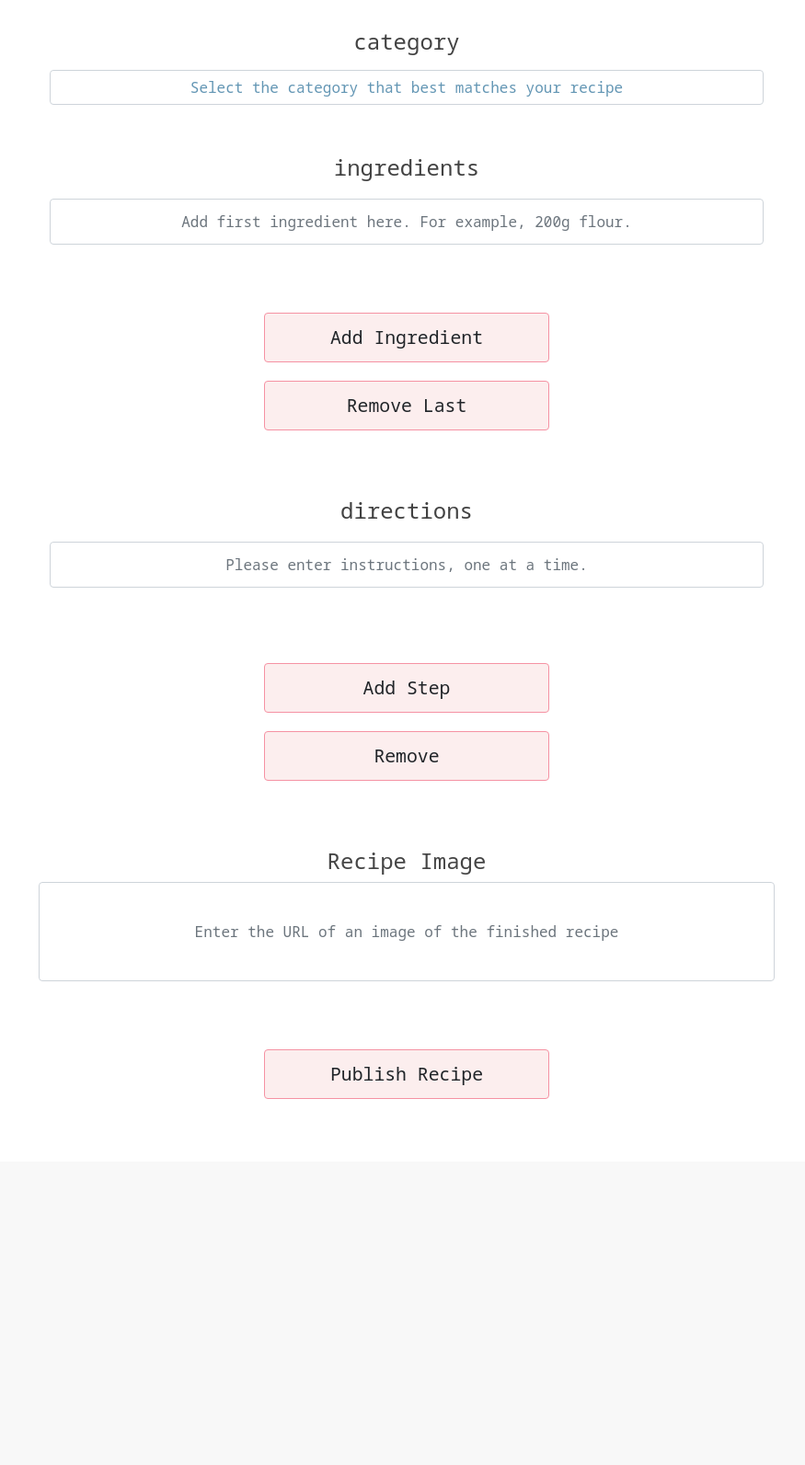
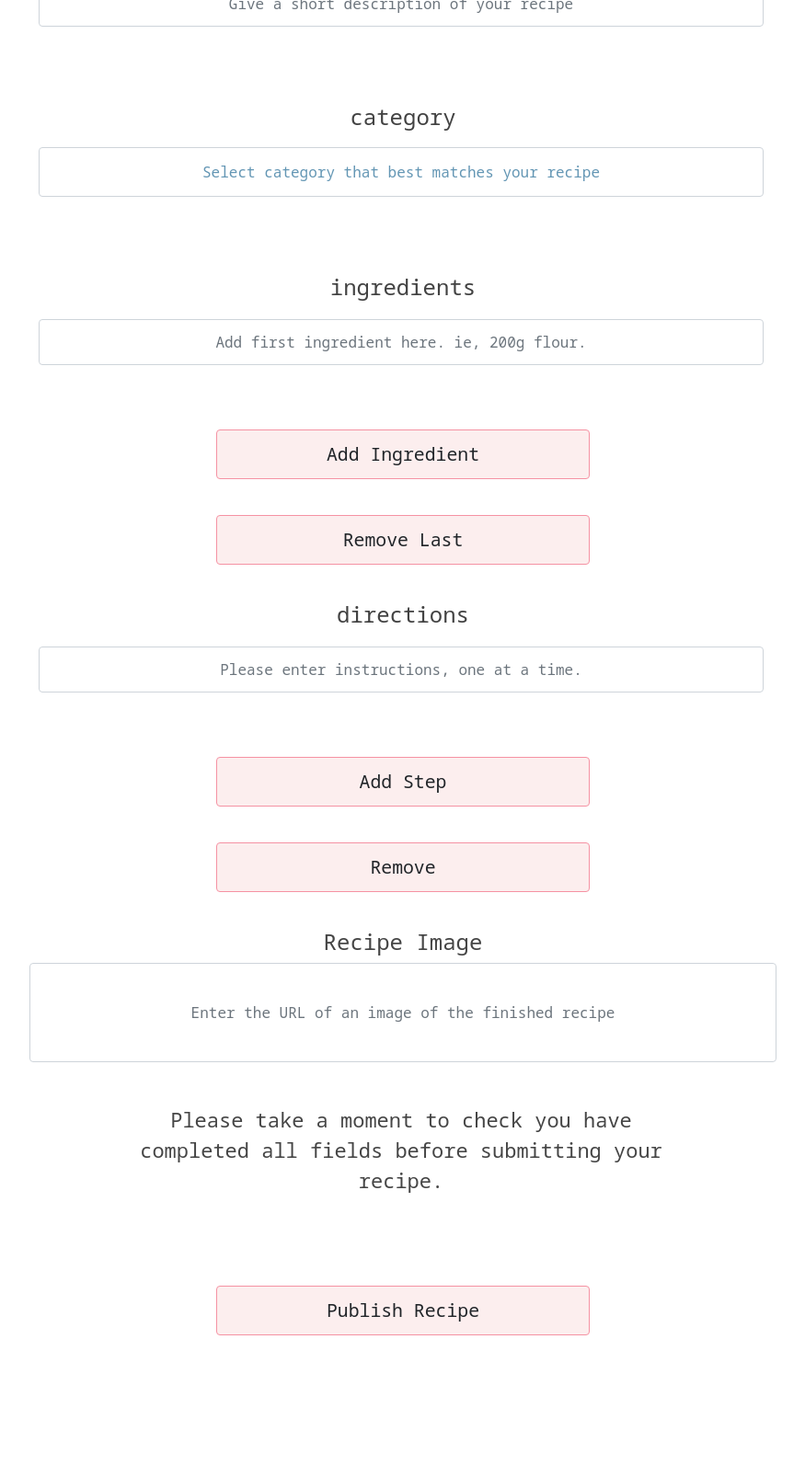
Before and after one commit to thomasmcquillan/the-bakers-crumbs, a Flask app: page /add_recipe in a window 1280 px wide. Shown: the part 881-2474 px from the top of the page at 92% size, without its empty margins (198-1073 px from the left). Before the commit the page ends 2076 px from the top, so only its background shows below. Run offline with Flask 2, Linux system fonts and the light colour scheme; data that the repository does not hold is empty; some libraries are stand-ins or nearby versions.

Commit message:
Edit add recipe template and styles

```diff
--- a/static/css/style.css
+++ b/static/css/style.css
@@ -40,10 +40,10 @@
     left: 0;
 }
 
-#page-content {
+/* #page-content {
     position: relative;
     margin-top: 1rem;
-}
+} */
 
 /* ============================== Links Styling =============================== */
 
@@ -72,13 +72,9 @@
     font-size: .7em;
 }
 
-.social-links a {
+/* .social-links a {
     margin-left: 11px;
-}
-
-.social-links a {
-    display: none;
-}
+} */
 
 .inline-link {
     color: var(--tbc-inky-blue);
@@ -282,7 +278,6 @@
 input.tbc-search-input:focus {
     outline-width: 0;
     background-color: var(--tbc-bg-pinky);
-    /* border: 2px solid orange; */
 }
 
 .input-search input:hover {
@@ -319,16 +314,28 @@
 /* ============================== Forms Styling =============================== */
 
 .add-recipe-row {
-    max-width: 800px;
-    margin-bottom: 54px;
+    display: flex;
+    flex-direction: column;
+    max-width: 860px;
+    margin: 0 auto 54px auto;
     padding: 0;
+    justify-content: center;
+    scrollbar-gutter: 0;
+}
+
+.add-recipe-row div {
+    padding: 10px 14px 10px 10px;
 }
 
 #food-delivery > textarea:placeholder-shown,
-#recipe-directions > textarea:placeholder-shown {
+#recipe-directions-section > textarea:placeholder-shown {
     background-color:var(--tbc-bg-pinky);
     align-content: center;
     line-height: 38px;
+}
+
+select {
+    height: 54px;
 }
 
 /* =========================== Button & Inputs etc =========================== */
@@ -343,13 +350,11 @@
     align-content: center;
     align-items: center;
     justify-self: center;
-    height: auto;
-    margin: 1em auto;
-    padding: .2rem 1.2rem;
-    width: 100%;
-    font-size: .5em;
-    font-weight: 400;
-    color: --tbc-soft-pink;
+    padding: .4rem 1.2rem;
+    margin: 0 auto .3rem auto;
+    min-width: 180px;
+    max-width: 50%;
+    color: --tbc-soft-pink !important;
     background-color: var(--tbc-bg-pinky);
     border: .9px solid var(--tbc-soft-pink);
 }
@@ -358,9 +363,10 @@
     display: flex;
     width: 100%;
     justify-content: center;
+    justify-self: center;
     margin: auto;
-    padding-bottom: .5em;
     font-size: .8em;
+    font-weight: 300;
     color: var(--tbc-dark-grey);
     margin: auto;
 }
@@ -378,7 +384,6 @@
 .tbc-input input {
     margin-top: 2px;
     display: flex;
-    width: 100%;
     height: 50px;
     line-height: 54px;
     align-items: center;
@@ -389,7 +394,6 @@
 }
 
 li::marker {
-    /* color: var(--tbc-soft-pink); */
     color: var(--tbc-soft-blue);
 }
 
@@ -440,6 +444,8 @@
 
 #page-content {
     margin-top: 200px;
+    margin: 200px auto auto auto;
+    padding: 0;
 }
 
 /* ============================== Recipe Styling =============================== */
@@ -641,6 +647,30 @@
         font-size: .8rem;
         padding: 2.2 0 2.2rem 0;
     }
+
+    .form-control,
+    .btn {
+        font-size: xx-small;
+        padding: auto 0;
+    }
+
+    #page-content {
+        margin-top: 80px;
+    }
+
+    .add-recipe-row h4,
+    .add-edit-recipe * {
+        font-size: smaller;
+    }
+
+    .tbc-input-label {
+            /* padding-bottom: .8em; */
+        font-size: .8em;
+        color: var(--tbc-dark-grey);
+        color: var(--tbc-soft-pink);
+    }
+
+
 }
 
 @media (min-width: 361px) and (max-width: 380px) {
--- a/templates/add_recipe.html
+++ b/templates/add_recipe.html
@@ -1,14 +1,15 @@
 {% extends 'base.html' %}
 {% block content %}
 
-<div class="row add-edit-recipe mb-5">
+<div class="row add-edit-recipe">
     <div class="mx-auto col col-lg-9">
-        <h3 class="text-center my-5">New Recipe</h3>
+        <h3 class="text-center blue-text my-5">New Recipe</h3>
         <p class="text-center mb-5">Add your recipe below, taking care to fill out all fields.</p>
     </div>
 </div>
-
-<form class="row justify-content-center" method="POST" action="{{ url_for('add_recipe') }}">
+<div class="row add-recipe-row">
+    <div class="col mx-auto">
+        <form class="mx-auto" method="POST" action="{{ url_for('add_recipe') }}">
             <div class="add-recipe-row row">
                 <label for="recipe_name" class="tbc-input-label"><h4>recipe name</h4></label>
                 <div class="tbc-input">
@@ -38,56 +39,52 @@
                 <div class="tbc-input">
                     <!-- Python takes 'name' key to pull data from the form and place it into the MongoDB database. -->
                     <select name="category_name" class="form-control" required>
-                <option class="text-center" selected disabled>Select the category that best matches your recipe</option>
+                        <option class="text-center" selected disabled>Select category that best matches your recipe</option>
                         {% for category in categories %}
                         <option class="text-center" value="{{category.category_name}}">{{ category.category_name }}</option>
                         {% endfor %}
                     </select>
                 </div>
             </div>
-    <div class="add-recipe-row row">
+            <div class="add-recipe-row row my-0">
                 <label for="ingredients" class="tbc-input-label"><h4>ingredients</h4></label>
                 <div id="food-delivery" class="tbc-input">
                     <!-- Extra input fields added by custom js script will appear below this one -->
                     <input required
                             name="ingredients"
                             type="text"
-                    class="form-control"
-                    placeholder="Add first ingredient here. For example, 200g flour."
+                            class="ingredient-list form-control validate"
+                            placeholder="Add first ingredient here. ie, 200g flour."
                             minlength="3">
                     <div class="food-basket"></div>
                 </div>
             </div>
-    <div class="add-recipe-row row">
-        <div class="col-6 col-md-5 mx-auto">
+            <div class="add-recipe-row row justify-content-center my-0">
                 <button type="button" id="add-ingredient-btn" class="btn">Add Ingredient</button>
                 <button type="button" id="del-ingredient-btn" class="btn">Remove Last</button>
             </div>
-    </div>
             <!-- Recipe Directions -->
-    <div class="add-recipe-row row">
+            <div class="add-recipe-row row my-0">
                 <label for="directions" class="tbc-input-label"><h4>directions</h4></label>
                 <div id="recipe-directions-section" class="tbc-input">
                     <!-- Python takes 'name' key to pull data from the form and place it into the MongoDB database. -->
                     <input  id="recipe-directions"
                             name="directions"
                             type="text"
-                    class="recipe-directions form-control validate mb-2"
+                            class="recipe-directions form-control validate"
                             minlength="3"
                             maxlength="3000"
                             placeholder="Please enter instructions, one at a time."
                             required>
+                    <div class="next-steps"></div>
                 </div>
             </div>
-    <div class="add-recipe-row row">
-        <div class="col-5 mx-auto">
+            <div class="add-recipe-row row justify-content-center my-0">
                 <button type="button" id="add-step-button" class="directions btn">Add Step</button>
                 <button type="button" id="remove-step-button" class="btn">Remove</button>
             </div>
-        <div class="next-steps"></div>
-    </div>
             <!-- Recipe Image URL -->
-    <div class="add-recipe-row row">
+            <div class="add-recipe-row row mt-0 mb-3">
                 <h4 class="text-center">Recipe Image</h4>
                     <!-- Python takes 'name' key to pull data from the form and place it into the MongoDB database. -->
                     <input id="image_url"
@@ -98,12 +95,17 @@
                             style="height:108px"/>
                 <!-- </div> -->
             </div>
+            <div class="row">
+                <div class="mx-auto col col-lg-9">
+                    <p class="text-center mb-5">Please take a moment to check you have completed all fields before submitting your recipe.</p>
+                </div>
+            </div>
             <!-- Submit Recipe Button -->
-    <div class="add-recipe-row row mb-5">
-        <div class="col-5 mx-auto">
+            <div class="add-recipe-row row justify-content-center mb-5">
                 <button type="submit" class="btn">Publish Recipe</button>
             </div>
+        </form>
     </div>
-</form>
+</div>
 
 {% endblock %}
```
Lines whose indentation alone changed are shown as unchanged.
